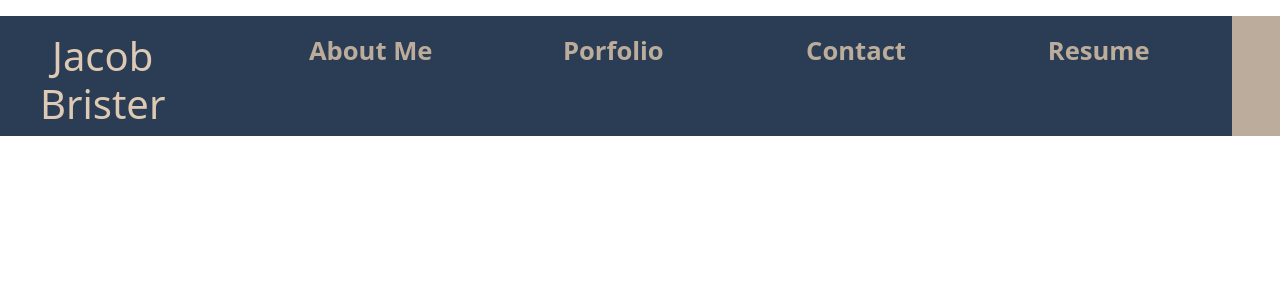
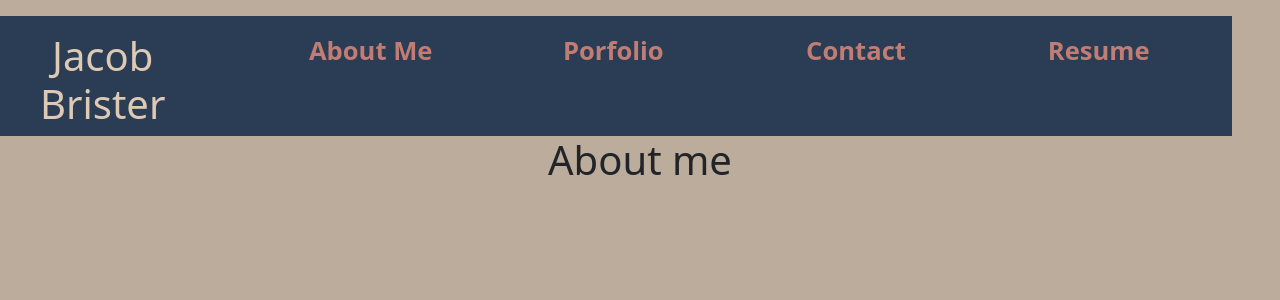
Before and after one commit to jbrister71/react-portfolio, a React (Create React App) app: page / in a window 1280 px wide. Shown: the top 300 px of the page. Built offline with nearby package versions, Linux system fonts and the light colour scheme.

Commit message:
rendered sections now change when nav elements are clicked

```diff
--- a/src/App.js
+++ b/src/App.js
@@ -1,10 +1,25 @@
+import React, { useState } from 'react';
 import './App.css';
 import Header from './components/Header';
 
 function App() {
+
+  const [navCategories] = useState([
+    'about me',
+    'portfolio',
+    'contact',
+    'resume'
+  ]);
+
+  const [currentCategory, setCurrentCategory] = useState(navCategories[0]);
+
   return (
     <div className="App">
-      <Header></Header>
+      <Header navCategories={navCategories} currentCategory={currentCategory} setCurrentCategory={setCurrentCategory}></Header>
+      {currentCategory === navCategories[0] ? <h1>About me</h1> : <></>}
+      {currentCategory === navCategories[1] ? <h1>Porfolio</h1> : <></>}
+      {currentCategory === navCategories[2] ? <h1>Contact</h1> : <></>}
+      {currentCategory === navCategories[3] ? <h1>Resume</h1> : <></>}
     </div>
   );
 }
--- a/src/components/Header/index.js
+++ b/src/components/Header/index.js
@@ -4,7 +4,10 @@ import Row from 'react-bootstrap/Row';
 import Col from 'react-bootstrap/Col';
 import Nav from '../Nav';
 
-function Header() {
+function Header(props) {
+
+    const { navCategories, currentCategory, setCurrentCategory } = props;
+
     return (
         <header className="header mt-3 me-5">
             <Container fluid>
@@ -13,7 +16,7 @@ function Header() {
                         <h1>Jacob Brister</h1>
                     </Col>
                     <Col lg={10}>
-                        <Nav></Nav>
+                        <Nav navCategories={navCategories} currentCategory={currentCategory} setCurrentCategory={setCurrentCategory}></Nav>
                     </Col>
                 </Row>
             </Container>
--- a/src/components/Nav/index.js
+++ b/src/components/Nav/index.js
@@ -3,29 +3,32 @@ import Container from 'react-bootstrap/Container';
 import Row from 'react-bootstrap/Row';
 import Col from 'react-bootstrap/Col';
 
-function Nav() {
+function Nav(props) {
+
+    const { navCategories, setCurrentCategory } = props;
+
     return (
         <ul className='nav-list mt-3'>
             <Container>
                 <Row>
                     <Col>
                         <li>
-                            <a href="/" className='nav-item'>About Me</a>
+                            <span className='nav-item' onClick={() => setCurrentCategory(navCategories[0])}>About Me</span>
                         </li>
                     </Col>
                     <Col>
                         <li>
-                            <a href='/' className='nav-item'>Porfolio</a>
+                            <span className='nav-item' onClick={() => setCurrentCategory(navCategories[1])}>Porfolio</span>
                         </li>
                     </Col>
                     <Col>
                         <li>
-                            <a href='/' className='nav-item'>Contact</a>
+                            <span className='nav-item' onClick={() => setCurrentCategory(navCategories[2])}>Contact</span>
                         </li>
                     </Col>
                     <Col>
                         <li>
-                            <a href='/' className='nav-item'>Resume</a>
+                            <span className='nav-item' onClick={() => setCurrentCategory(navCategories[3])}>Resume</span>
                         </li>
                     </Col>
                 </Row>
--- a/src/index.css
+++ b/src/index.css
@@ -4,6 +4,10 @@
   --almond: #ddc9b4;
   --khaki-web: #bcac9b;
   --old-rose: #c17c74;
+}
+
+html {
+  background-color: var(--khaki-web);
 }
 
 body {
@@ -32,11 +36,12 @@ body {
   text-decoration: none;
   font-size: 2vw;
   font-weight: bold;
-  color: var(--khaki-web);
+  color: var(--old-rose);
 }
 
 .nav-item:hover {
-  color: var(--khaki-web);
+  color: var(--french-bristre);
+  cursor: pointer;
 }
 
 code {
```
